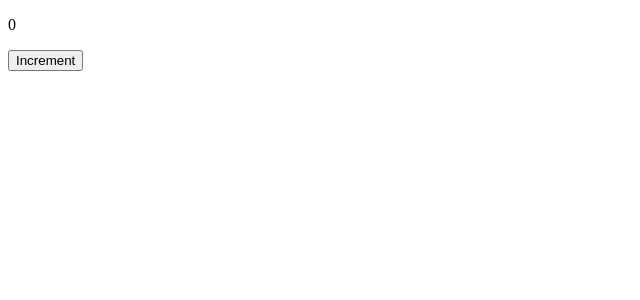
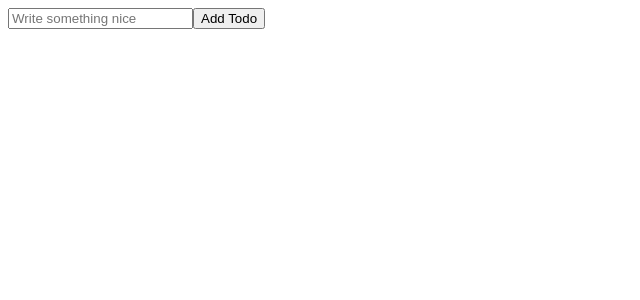
Before and after one commit to javascriptst18/redux-starter, a React (Create React App) app: page / in a window 1280 px wide. Shown: the top 300 px of the page, without its empty margins (0-640 px from the left). Built offline with nearby package versions, Linux system fonts and the light colour scheme.

Commit message:
TodoList component with local state and redux state

```diff
--- a/src/components/App.js
+++ b/src/components/App.js
@@ -1,5 +1,6 @@
 import React, { Component } from 'react';
 import { connect } from 'react-redux';
+import TodoList from './TodoList';
 
 class App extends Component {
 
@@ -10,8 +11,7 @@ class App extends Component {
   render() {
     return (
       <div>
-        <p>{this.props.counter}</p>
-        <button onClick={this.increment}> Increment </button>
+        <TodoList />
       </div>
     );
   }
--- /dev/null
+++ b/src/components/TodoList.js
@@ -0,0 +1,42 @@
+import React, { Component } from 'react';
+import { connect } from 'react-redux';
+
+class TodoList extends Component {
+
+  state = {
+    todo: ''
+  }
+
+  onChange = e => this.setState({ todo: e.target.value })
+
+  addTodo = () => {
+    const todo = {
+      text: this.state.todo,
+      id: 2
+    }
+    this.props.dispatch({ type: 'ADD_TODO', todo })
+  }
+
+  render() {
+    const todoList = this.props.todos.map(todo => (
+      <p key={todo.id}>{todo.text}</p>
+    ))
+
+    return (
+      <div>
+        <input
+            type="text"
+            name="todo"
+            onChange={this.onChange}
+            value={this.state.todo}
+            placeholder="Write something nice"
+            autoComplete="off"
+        />
+        <button onClick={this.addTodo}>Add Todo</button>
+        {todoList}
+      </div>
+    );
+  }
+}
+
+export default connect(state => state)(TodoList);
```
